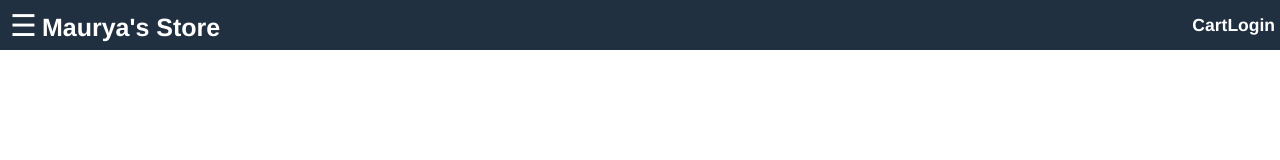
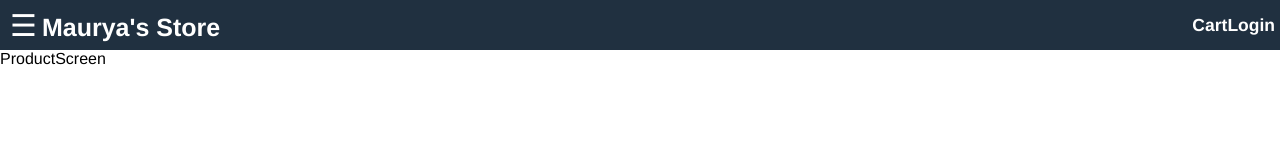
Before and after one commit to maurya512/ecomm-store, a React (Create React App) app in the folder frontend/: page /products/1 in a window 1280 px wide. Shown: the top 160 px of the page. Built offline with nearby package versions, Linux system fonts and the light colour scheme.

Commit message:
added links to the product images

```diff
--- a/frontend/src/App.js
+++ b/frontend/src/App.js
@@ -46,7 +46,7 @@ function App() {
       <main className="main">
         <div className="content">
           {/* route for each individual product */}
-          <Route path='/product/:id' component={ProductScreen} />
+          <Route path='/products/:id' component={ProductScreen} />
           {/* route for the home page */}
           <Route path="/" exact={true} component={HomeScreen} />
         </div>
```
